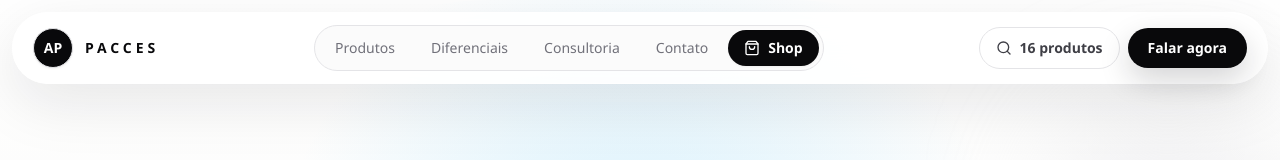
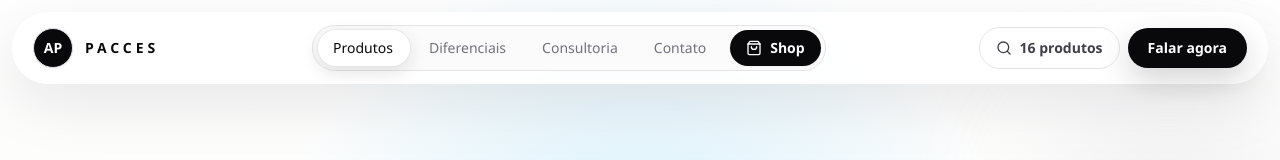
Before and after one commit to ExQues/Apple-Pacces, a React (Vite) app: page / in a window 1280 px wide. Shown: the top 160 px of the page. Built offline with nearby package versions, Linux system fonts and the light colour scheme.

Commit message:
fix: adicionar redirect SPA no Netlify e indicador liquid no header

```diff
--- a/src/components/SiteHeader.tsx
+++ b/src/components/SiteHeader.tsx
@@ -1,3 +1,4 @@
+import { useEffect, useLayoutEffect, useRef, useState } from 'react'
 import { Search, ShoppingBag } from 'lucide-react'
 import { allProducts } from '@/data/appleStore'
 
@@ -5,14 +6,87 @@ type SiteHeaderProps = {
   variant?: 'home' | 'shop'
 }
 
+const SECTIONS = ['produtos', 'diferenciais', 'consultoria', 'contato'] as const
+type SectionId = (typeof SECTIONS)[number]
+
 export function SiteHeader({ variant = 'home' }: SiteHeaderProps) {
   const sectionPrefix = variant === 'home' ? '' : '/'
-  const links = [
-    { label: 'Produtos', href: `${sectionPrefix}#produtos` },
-    { label: 'Diferenciais', href: `${sectionPrefix}#diferenciais` },
-    { label: 'Consultoria', href: `${sectionPrefix}#consultoria` },
-    { label: 'Contato', href: `${sectionPrefix}#contato` },
+  const links: { label: string; id: SectionId; href: string }[] = [
+    { label: 'Produtos', id: 'produtos', href: `${sectionPrefix}#produtos` },
+    { label: 'Diferenciais', id: 'diferenciais', href: `${sectionPrefix}#diferenciais` },
+    { label: 'Consultoria', id: 'consultoria', href: `${sectionPrefix}#consultoria` },
+    { label: 'Contato', id: 'contato', href: `${sectionPrefix}#contato` },
   ]
+
+  const [active, setActive] = useState<SectionId>('produtos')
+  const [indicator, setIndicator] = useState<{ left: number; width: number; ready: boolean }>({
+    left: 0,
+    width: 0,
+    ready: false,
+  })
+  const listRef = useRef<HTMLDivElement | null>(null)
+  const itemRefs = useRef<Record<string, HTMLAnchorElement | null>>({})
+
+  // Observa qual secao esta visivel na home
+  useEffect(() => {
+    if (variant !== 'home') return
+    if (typeof window === 'undefined') return
+
+    const sections = SECTIONS.map((id) => document.getElementById(id)).filter(
+      (el): el is HTMLElement => Boolean(el),
+    )
+    if (sections.length === 0) return
+
+    const observer = new IntersectionObserver(
+      (entries) => {
+        const visible = entries
+          .filter((entry) => entry.isIntersecting)
+          .sort((a, b) => b.intersectionRatio - a.intersectionRatio)[0]
+        if (visible) {
+          setActive(visible.target.id as SectionId)
+        }
+      },
+      {
+        rootMargin: '-45% 0px -45% 0px',
+        threshold: [0, 0.25, 0.5, 0.75, 1],
+      },
+    )
+
+    sections.forEach((el) => observer.observe(el))
+    return () => observer.disconnect()
+  }, [variant])
+
+  // Recalcula posicao/tamanho do indicador liquid
+  useLayoutEffect(() => {
+    const container = listRef.current
+    const target = itemRefs.current[active]
+    if (!container || !target) return
+
+    const containerRect = container.getBoundingClientRect()
+    const targetRect = target.getBoundingClientRect()
+    setIndicator({
+      left: targetRect.left - containerRect.left,
+      width: targetRect.width,
+      ready: true,
+    })
+  }, [active])
+
+  useEffect(() => {
+    const handleResize = () => {
+      const container = listRef.current
+      const target = itemRefs.current[active]
+      if (!container || !target) return
+      const containerRect = container.getBoundingClientRect()
+      const targetRect = target.getBoundingClientRect()
+      setIndicator({
+        left: targetRect.left - containerRect.left,
+        width: targetRect.width,
+        ready: true,
+      })
+    }
+    window.addEventListener('resize', handleResize)
+    return () => window.removeEventListener('resize', handleResize)
+  }, [active])
 
   return (
     <header className="fixed inset-x-0 top-0 z-50 px-3 pt-3">
@@ -27,15 +101,44 @@ export function SiteHeader({ variant = 'home' }: SiteHeaderProps) {
           <span className="hidden text-sm font-semibold tracking-[0.28em] text-zinc-950 sm:inline">PACCES</span>
         </a>
 
-        <div className="hidden items-center gap-1 rounded-full border border-zinc-200 bg-zinc-50/80 p-1 md:flex">
-          {links.map((link) => (
-            <a key={link.href} href={link.href} className="rounded-full px-4 py-2 text-sm font-medium text-zinc-500 transition hover:bg-white hover:text-zinc-950 hover:shadow-sm">
-              {link.label}
-            </a>
-          ))}
+        <div
+          ref={listRef}
+          className="relative hidden items-center gap-1 rounded-full border border-zinc-200 bg-zinc-50/80 p-1 md:flex"
+        >
+          {/* Indicador liquid */}
+          <span
+            aria-hidden="true"
+            className="pointer-events-none absolute top-1 bottom-1 rounded-full bg-white shadow-[0_6px_18px_rgba(24,24,27,0.12)] ring-1 ring-zinc-200/70"
+            style={{
+              left: indicator.left,
+              width: indicator.width,
+              opacity: indicator.ready ? 1 : 0,
+              transform: 'translateZ(0)',
+              transition:
+                'left 620ms cubic-bezier(0.32, 0.72, 0, 1), width 620ms cubic-bezier(0.32, 0.72, 0, 1), opacity 260ms ease',
+            }}
+          />
+          {links.map((link) => {
+            const isActive = variant === 'home' && active === link.id
+            return (
+              <a
+                key={link.href}
+                ref={(el) => {
+                  itemRefs.current[link.id] = el
+                }}
+                href={link.href}
+                aria-current={isActive ? 'page' : undefined}
+                className={`relative z-10 rounded-full px-4 py-2 text-sm font-medium transition-colors duration-300 ${
+                  isActive ? 'text-zinc-950' : 'text-zinc-500 hover:text-zinc-950'
+                }`}
+              >
+                {link.label}
+              </a>
+            )
+          })}
           <a
             href="/shop"
-            className="inline-flex items-center gap-2 rounded-full bg-zinc-950 px-4 py-2 text-sm font-semibold text-white shadow-sm transition hover:-translate-y-0.5 hover:bg-zinc-800"
+            className="relative z-10 ml-1 inline-flex items-center gap-2 rounded-full bg-zinc-950 px-4 py-2 text-sm font-semibold text-white shadow-sm transition hover:-translate-y-0.5 hover:bg-zinc-800"
           >
             <ShoppingBag className="size-4" aria-hidden="true" />
             Shop
```
Also changed, not shown: 2 other files (tests, documents, lock files or other folders).
